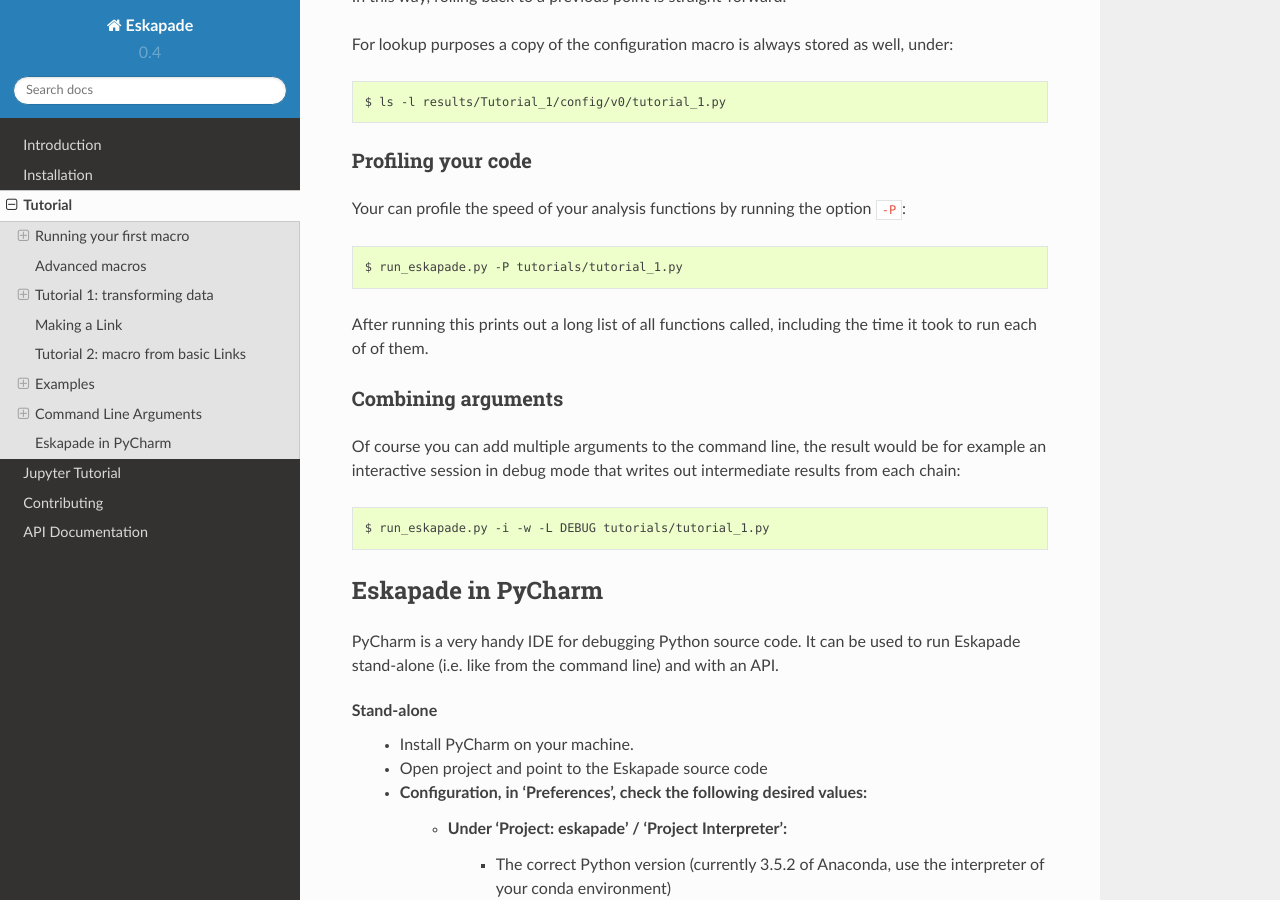
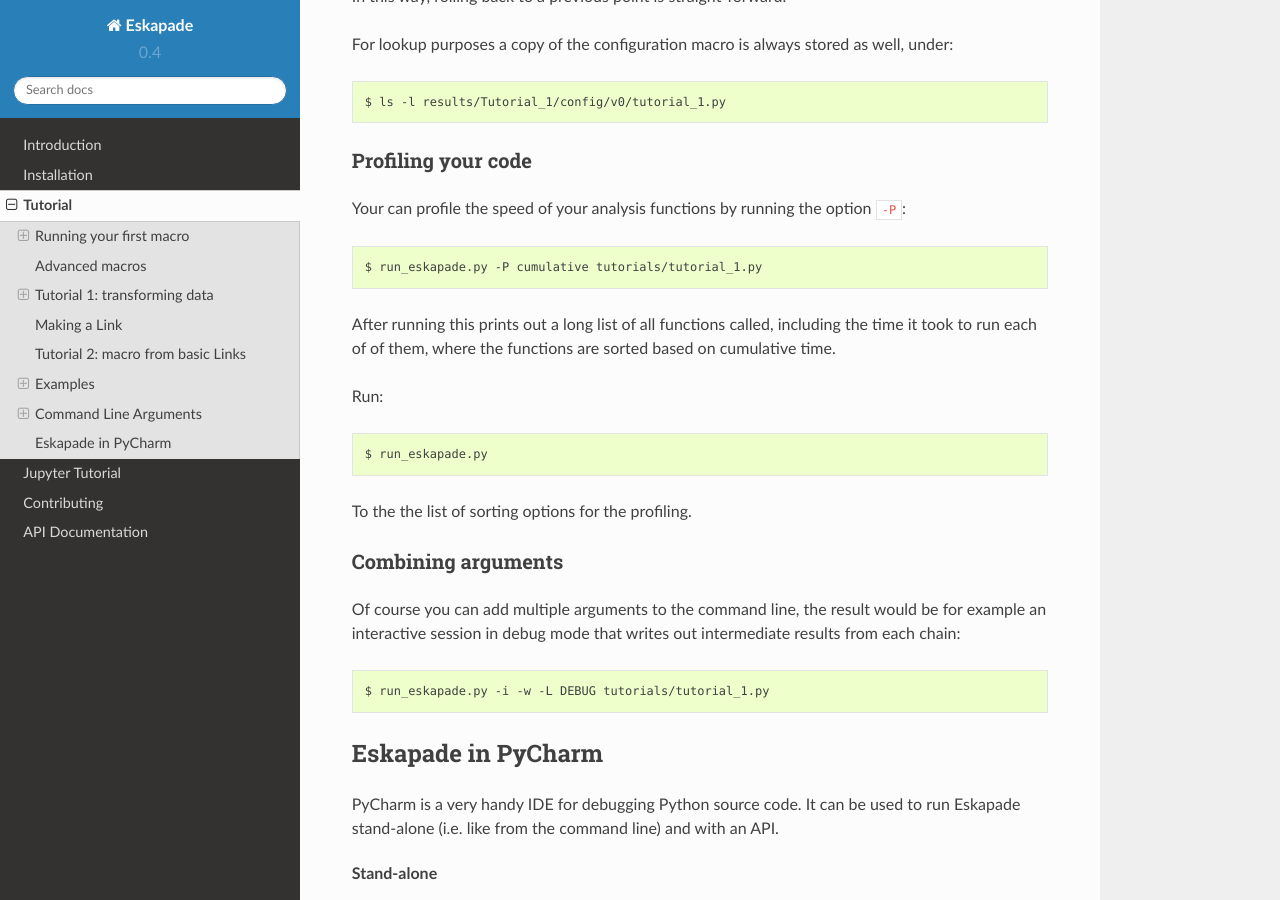
Before and after one commit to KaveIO/Eskapade, a Sphinx documentation site: the page built from docs/source/tutorial.rst, in a window 1280 px wide and 900 px high, scrolled down 13702 px. Built offline with Sphinx 7.4.7 and the Read the Docs theme 2.0.0, drawn with Linux system fonts in a browser that asks for light colours.

Commit message:
Added option to sort profiling output for profiling -P option.

```diff
--- a/docs/source/tutorial.rst
+++ b/docs/source/tutorial.rst
@@ -623,10 +623,18 @@
 
 .. code-block:: bash
 
-  $ run_eskapade.py -P tutorials/tutorial_1.py
+  $ run_eskapade.py -P cumulative tutorials/tutorial_1.py
 
-After running this prints out a long list of all functions called, including the time it took to run each of of them.
+After running this prints out a long list of all functions called, including the time it took to run each of of them,
+where the functions are sorted based on cumulative time.
 
+Run:
+
+.. code-block:: bash
+
+  $ run_eskapade.py
+
+To the the list of sorting options for the profiling.
 
 Combining arguments
 ~~~~~~~~~~~~~~~~~~~
```
Also changed, not shown: 3 other files.
